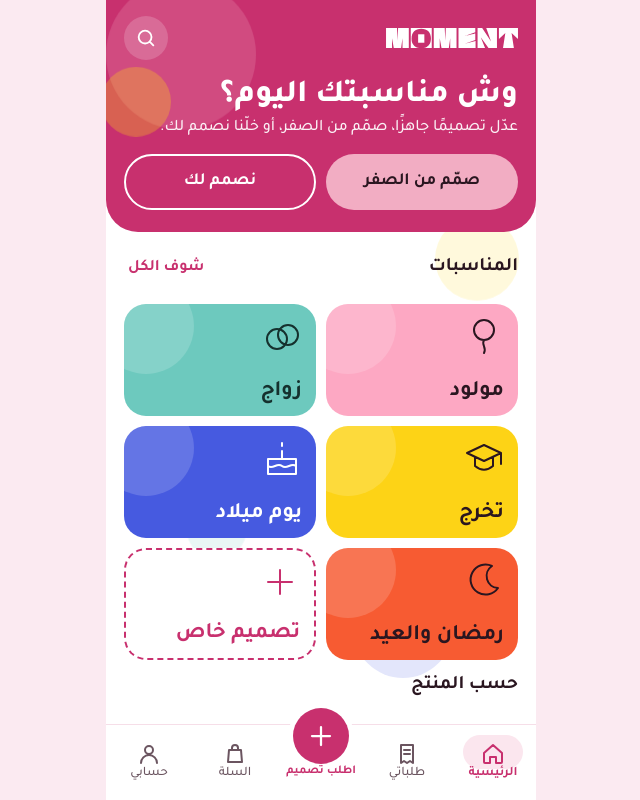
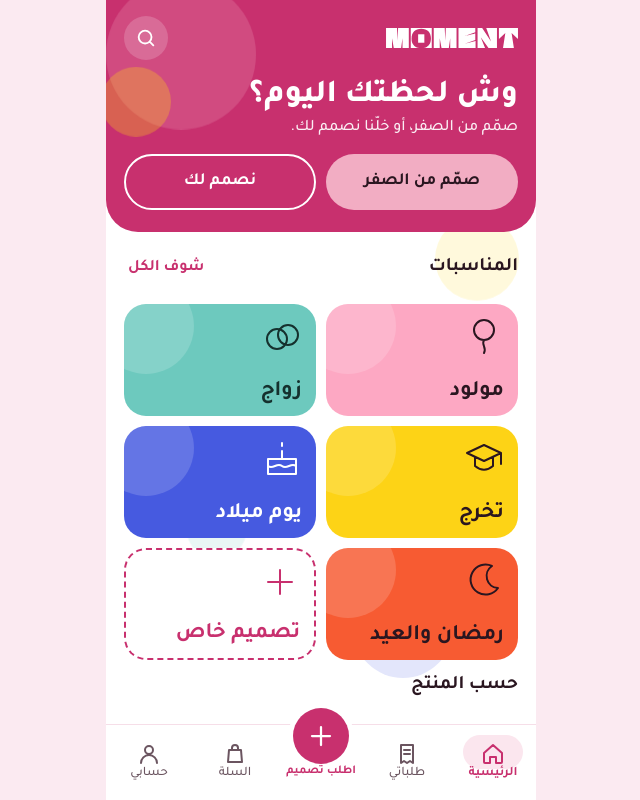
Before and after one commit to saud-ux/lamma, a plain HTML site: page index.html in a window 1280 px wide. Shown: the whole page, without its empty margins (319-959 px from the left). Drawn offline with nearby package versions, Linux system fonts and the light colour scheme; a web font is replaced by a local one.

Commit message:
تحديث النصوص لاسم المشروع الجديد 'لحظة'
- تغيير 'وش مناسبتك اليوم؟' إلى 'وش لحظتك اليوم؟'
- تحديث الوصف ليطابق الاسم الجديد

Co-Authored-By: Claude Haiku 4.5 <noreply@anthropic.com>
Claude-Session: https://claude.ai/code/session_01XrqfcG87RghfPxBnNYroN8

```diff
--- a/index.html
+++ b/index.html
@@ -2131,7 +2131,7 @@ const popular = () => Object.keys(OCC).map((occ) => IDEAS.find((idea) => idea.oc
 Object.assign(SCREENS, {
   home: () => `<div class="amb"><i></i><i></i><i></i><i></i></div>
     <header class="home-hero"><i></i><i></i><div class="top"><svg class="hero-logo" viewBox="0 0 455.9 72.4" role="img" aria-label="MOMENT"><path d="M316.3,0h15.9l30.7,46.7L346.3,0h37v70h-28.6l-27.4-38.4,15.2,38.4h-26.2V0Z"/><path d="M390.1,0h65.8v38.4l-22.1-21.1,8.1,52.7h-37.8l8.1-52.7-22.1,21.1V0Z"/><path d="M250.4,0h58v15.1l-36.3,12.4h0c0,0,36.3-8.6,36.3-8.6v22.8l-36.3,12.3h0l37.3-8.9v24.8h-59V0Z"/><path d="M0,0h37.9l2.1,44.2L41.7,0h37v70h-21.8v-35l-4.9,35h-25l-6.4-35,.2,35H0V0Z"/><path d="M164.9,0h37.9l2.1,44.2,1.7-44.2h37v70h-21.8v-35l-4.9,35h-25l-6.4-35,.2,35h-20.8V0h0Z"/><path d="M85.5,0v72.4h72.5V0h-72.5ZM151.4,54.3c-2.5,4.8-6.2,8.6-11,11.2-4.8,2.7-10.7,4.1-18,4.1s-13.3-1.2-18.1-3.5c-4.8-2.3-8.7-6-11.6-11-3-5.1-4.4-8.4-4.4-18.9s2.9-18.8,8.8-24.6c5.9-5.8,13.8-8.8,24.5-8.8s19,2.9,24.8,8.7c5.8,5.8,8.8,16.8,8.8,24.2s-1.2,13.7-3.8,18.5Z"/><rect x="110.9" y="21.7" width="21.5" height="29.2"/></svg><button type="button" class="hero-round" data-act="goSearch" aria-label="ابحث عن تصميم">${I("search", 22)}</button></div>
-      <div><h1>وش مناسبتك اليوم؟</h1><p>عدّل تصميمًا جاهزًا، صمّم من الصفر، أو خلّنا نصمم لك.</p></div>
+      <div><h1>وش لحظتك اليوم؟</h1><p>صمّم من الصفر، أو خلّنا نصمم لك.</p></div>
       <div class="hero-cta"><a class="btn hero-alt" href="./studio/?v=202611131215">صمّم من الصفر</a><button type="button" class="btn hero-ghost" data-act="idea">نصمم لك</button></div></header>
     ${nextEventBanner()}${homeOrderCard()}
     <div class="row-head"><h2>المناسبات</h2><button type="button" class="link" data-act="openGallery">شوف الكل</button></div>
```
